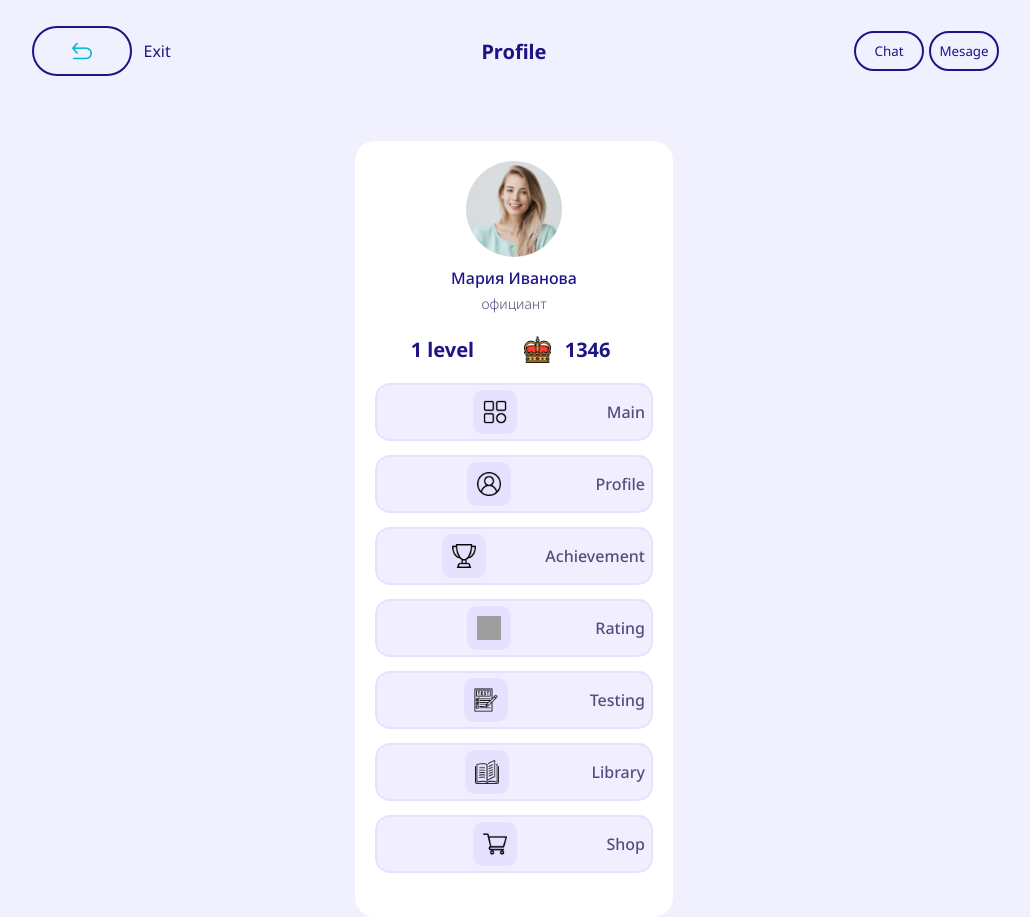
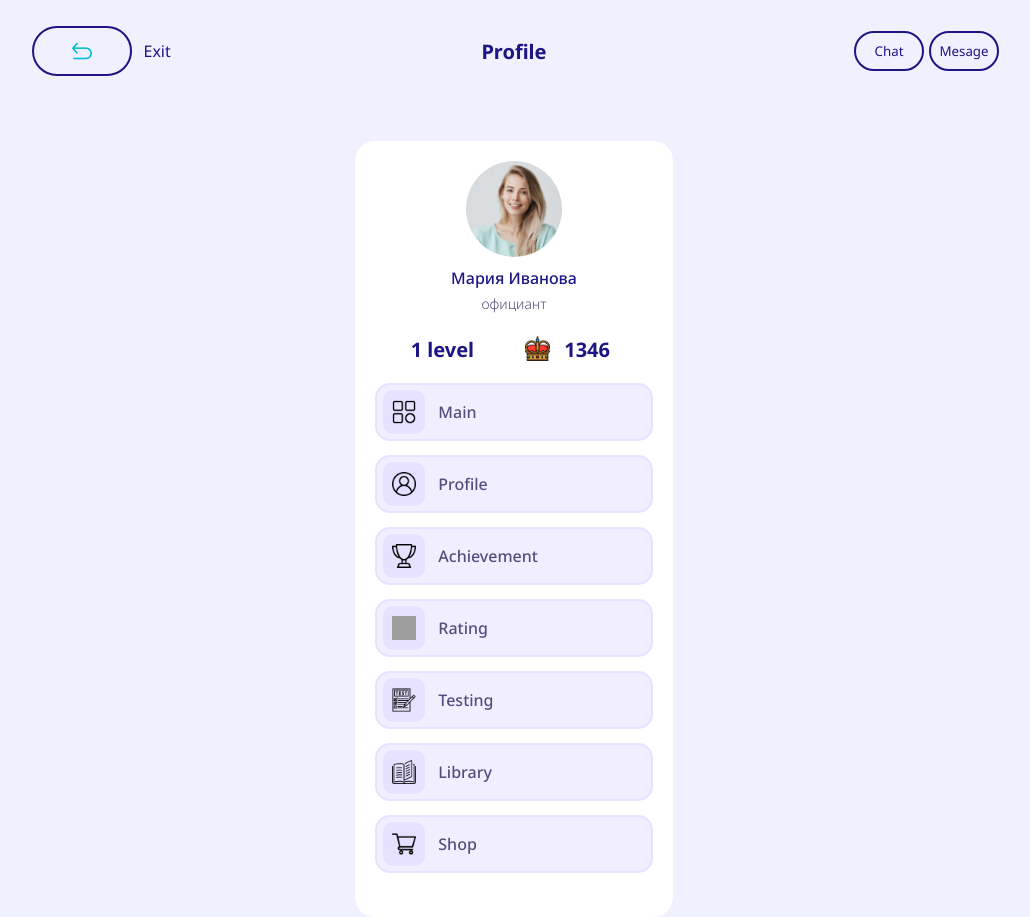
Before and after one commit to GennadiiLazovskii/corporateCaffeApp, a React (Vite) app: page / in a window 1280 px wide. Shown: the whole page, without its empty margins (126-1156 px from the left). Built offline with nearby package versions, Linux system fonts and the light colour scheme; grey boxes are pictures that could not be loaded.

Commit message:
fix styles btn

```diff
--- a/src/components/mainScreenProfile/profileCard/ProfileCard.jsx
+++ b/src/components/mainScreenProfile/profileCard/ProfileCard.jsx
@@ -31,43 +31,43 @@ const ProfileCard = () => {
                     <div className={styles.imgWrap}>
                         <img src={Menu} alt="Menu" />
                     </div>
-                    Main
+                    <p>Main</p>
                 </button>
                 <button>
                     <div className={styles.imgWrap}>
                         <img src={Profile} alt="Profile" />
                     </div>
-                    Profile
+                    <p>Profile</p>
                 </button>
                 <button>
                     <div className={styles.imgWrap}>
                         <img src={Trophy} alt="Achievement" />
                     </div>
-                    Achievement
+                    <p>Achievement</p>
                 </button>
                 <button>
                     <div className={styles.imgWrap}>
                         <img src={Rating} alt="Rating" />
                     </div>
-                    Rating
+                    <p>Rating</p>
                 </button>
                 <button>
                     <div className={styles.imgWrap}>
                         <img src={Test} alt="Test" />
                     </div>
-                    Testing
+                    <p>Testing</p>
                 </button>
                 <button>
                     <div className={styles.imgWrap}>
                         <img src={Book} alt="Library" />
                     </div>
-                    Library
+                    <p>Library</p>
                 </button>
                 <button>
                     <div className={styles.imgWrap}>
                         <img src={Shop} alt="Shop" />
                     </div>
-                    Shop
+                    <p>Shop</p>
                 </button>
             </div>
         </div>
--- a/src/components/mainScreenProfile/profileCard/ProfileCard.module.scss
+++ b/src/components/mainScreenProfile/profileCard/ProfileCard.module.scss
@@ -56,6 +56,10 @@
         display: flex;
         width: 100px;
         align-items: stretch;
+        img {
+            width: 25px;
+            height: 25px;
+        }
         p {
             font-family: 'Noto Sans';
             font-style: normal;
@@ -105,5 +109,10 @@
             width: 24px;
             height: 24px;
         }
+        p {
+            display: flex;
+            width: 215px;
+            margin-left: 13px;
+        }
     }
 }
```
